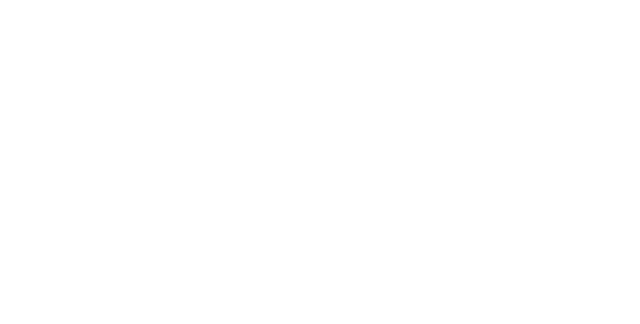
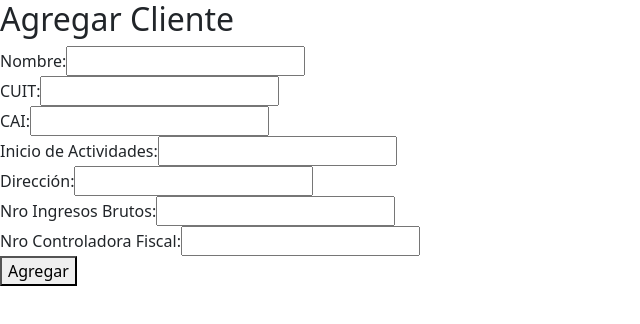
Before and after one commit to VizalGroup/contasoluciones, a React (Create React App) app: page /addclient in a window 1280 px wide. Before the commit this address had no page. Shown: the top 324 px of the page, without its empty margins (0-640 px from the left). Built offline with nearby package versions, Linux system fonts and the light colour scheme; sample sign-in values are in the browser's storage.

Commit message:
Actualizacion del redux, conexion con el backend y diferenciacion de tablas

```diff
--- a/src/App.js
+++ b/src/App.js
@@ -4,6 +4,8 @@ import { Route, Routes, Navigate, BrowserRouter } from 'react-router-dom';
 import Login from './Components/Login/Login'
 import Home from "./Components/Home/Home";
 import 'bootstrap/dist/css/bootstrap.min.css';
+import ClientesTable from "./Components/Clientes/ClientesTable/ClientesTable";
+import ClienteForm from "./Components/Clientes/ClienteForm/ClienteForm";
 
 
 const PrivateRoute = ({ element }) => {
@@ -25,6 +27,9 @@ function App() {
       <Routes>
         <Route path="/" element={<Login />} />
         <Route path="/home" element={<PrivateRoute element={<Home />} />} />
+        <Route path="/clients" element={<PrivateRoute element={<ClientesTable />} />} />
+        <Route path="/addclient" element={<PrivateRoute element={<ClienteForm />} />} />
+
       </Routes>
     </div>
   </BrowserRouter> );
--- a/src/Components/Clientes/ClienteForm/ClienteForm.jsx
+++ b/src/Components/Clientes/ClienteForm/ClienteForm.jsx
@@ -0,0 +1,123 @@
+import React, { useState } from 'react'
+import {PostCliente} from "../../../Redux/actions";
+import { useSelector, useDispatch } from "react-redux";
+
+export default function ClienteForm() {
+    const dispatch = useDispatch();
+    const [formData, setFormData] = useState({
+        nombre: '',
+        cuit: '',
+        cai: '',
+        inicio_actividades: '',
+        direccion: '',
+        numero_ingresos_brutos: '',
+        numero_controladora_fiscal: '',
+      });
+
+      const handleInputChange = (e) => {
+        const { name, value } = e.target;
+        setFormData({
+          ...formData,
+          [name]: value,
+        });
+      };
+
+      const handleSubmit = (e) => {
+        e.preventDefault();
+
+        // Envía los datos del cliente al servidor utilizando la acción PostCliente
+        dispatch(PostCliente(formData));
+
+        // Puedes reiniciar el estado del formulario si lo deseas
+        setFormData({
+          nombre: '',
+          cuit: '',
+          cai: '',
+          inicio_actividades: '',
+          direccion: '',
+          numero_ingresos_brutos: '',
+          numero_controladora_fiscal: '',
+        });
+      };
+
+
+
+      return (
+        <div>
+          <h2>Agregar Cliente</h2>
+          <form onSubmit={handleSubmit}>
+            <div>
+              <label htmlFor="nombre">Nombre:</label>
+              <input
+                type="text"
+                id="nombre"
+                name="nombre"
+                value={formData.nombre}
+                onChange={handleInputChange}
+              />
+            </div>
+            <div>
+              <label htmlFor="cuit">CUIT:</label>
+              <input
+                type="text"
+                id="cuit"
+                name="cuit"
+                value={formData.cuit}
+                onChange={handleInputChange}
+              />
+            </div>
+            <div>
+              <label htmlFor="cai">CAI:</label>
+              <input
+                type="text"
+                id="cai"
+                name="cai"
+                value={formData.cai}
+                onChange={handleInputChange}
+              />
+            </div>
+            <div>
+              <label htmlFor="inicio_actividades">Inicio de Actividades:</label>
+              <input
+                type="text"
+                id="inicio_actividades"
+                name="inicio_actividades"
+                value={formData.inicio_actividades}
+                onChange={handleInputChange}
+              />
+            </div>
+            <div>
+              <label htmlFor="direccion">Dirección:</label>
+              <input
+                type="text"
+                id="direccion"
+                name="direccion"
+                value={formData.direccion}
+                onChange={handleInputChange}
+              />
+            </div>
+            <div>
+              <label htmlFor="numero_ingresos_brutos">Nro Ingresos Brutos:</label>
+              <input
+                type="text"
+                id="numero_ingresos_brutos"
+                name="numero_ingresos_brutos"
+                value={formData.numero_ingresos_brutos}
+                onChange={handleInputChange}
+              />
+            </div>
+            <div>
+              <label htmlFor="numero_controladora_fiscal">Nro Controladora Fiscal:</label>
+              <input
+                type="text"
+                id="numero_controladora_fiscal"
+                name="numero_controladora_fiscal"
+                value={formData.numero_controladora_fiscal}
+                onChange={handleInputChange}
+              />
+            </div>
+            <button type="submit">Agregar</button>
+          </form>
+        </div>
+      );
+    }
--- a/src/Components/Clientes/ClientesTable/ClientesTable.jsx
+++ b/src/Components/Clientes/ClientesTable/ClientesTable.jsx
@@ -1,82 +1,62 @@
+import React, { useEffect, useState } from "react";
+import { useSelector, useDispatch } from "react-redux";
 
-import React, { useEffect, useState } from 'react';
-import { useSelector, useDispatch } from 'react-redux';
+import Table from "@mui/material/Table";
+import TableBody from "@mui/material/TableBody";
+import TableCell from "@mui/material/TableCell";
+import TableContainer from "@mui/material/TableContainer";
+import TableHead from "@mui/material/TableHead";
+import TableRow from "@mui/material/TableRow";
+import Paper from "@mui/material/Paper";
+import TextField from "@mui/material/TextField";
+import Button from "react-bootstrap/Button";
 
-import Table from '@mui/material/Table';
-import TableBody from '@mui/material/TableBody';
-import TableCell from '@mui/material/TableCell';
-import TableContainer from '@mui/material/TableContainer';
-import TableHead from '@mui/material/TableHead';
-import TableRow from '@mui/material/TableRow';
-import Paper from '@mui/material/Paper';
-import TextField from '@mui/material/TextField';
-import Button from 'react-bootstrap/Button';
-
-import { DeleteCliente, GetClientes, GetFacturas, UpdateCliente } from '../../../Redux/actions';
+import {
+  DeleteCliente,
+  GetClientes,
+  UpdateCliente,
+} from "../../../Redux/actions";
 
 const ClientesTable = () => {
   const clientes = useSelector((state) => state.clientes);
   const dispatch = useDispatch();
 
-  const [searchTerm, setSearchTerm] = useState('');
-
-  const clientesPRUEBA = [
-    {
-      id: 1,
-      cai: "123456789",
-      cuit: "12-34567890-1",
-      nombreRazonSocial: "Cliente A",
-      inicioActividades: "2023-01-10",
-      direccionLocal: "Calle 123, Ciudad",
-      nroIngresosBrutos: "IB123456",
-      nroControladoraFiscal: "CF-7890",
-    },
-    {
-      id: 2,
-      cai: "987654321",
-      cuit: "98-76543210-2",
-      nombreRazonSocial: "Cliente B",
-      inicioActividades: "2022-05-15",
-      direccionLocal: "Avenida 456, Ciudad",
-      nroIngresosBrutos: "IB987654",
-      nroControladoraFiscal: "CF-4321",
-    },
-    {
-      id: 3,
-      cai: "555555555",
-      cuit: "55-55555555-3",
-      nombreRazonSocial: "Cliente C",
-      inicioActividades: "2021-11-20",
-      direccionLocal: "Calle Principal, Pueblo",
-      nroIngresosBrutos: "IB555555",
-      nroControladoraFiscal: "CF-5555",
-    },
-  ];
+  const [searchTerm, setSearchTerm] = useState("");
 
   // Filtrar los clientes basados en el término de búsqueda
-  const filteredClientes = clientesPRUEBA.filter((cliente) => { // clientes
+  const filteredClientes = clientes.filter((cliente) => {
+    // clientes
     return Object.values(cliente).some(
       (value) =>
-        (typeof value === 'string' &&
-        value.toLowerCase().includes(searchTerm.toLowerCase()))
-        || typeof value === 'number'
+        (typeof value === "string" &&
+          value.toLowerCase().includes(searchTerm.toLowerCase())) ||
+        typeof value === "number"
     );
   });
 
   const handleDelete = (clienteId) => {
     dispatch(DeleteCliente(clienteId));
+    dispatch(GetClientes());
   };
 
   const handleEdit = (clienteId) => {
-    dispatch(UpdateCliente(clienteId))
-  }
+    dispatch(UpdateCliente(clienteId));
+  };
 
-  useEffect(()=>{
-    dispatch(GetFacturas());
+  useEffect(() => {
     dispatch(GetClientes());
-  },[dispatch]);
+  }, [dispatch]);
 
   return (
+    <div>
+      <a href="/addclient">
+        <Button
+          variant="success"
+          style={{ fontSize: "1.5em" }}
+        >
+          + Agregar cliente
+        </Button>
+      </a>
       <div>
         <TextField
           label="Buscar Cliente"
@@ -85,12 +65,12 @@ const ClientesTable = () => {
           value={searchTerm}
           onChange={(e) => setSearchTerm(e.target.value)}
         />
-
+      </div>
       <TableContainer component={Paper}>
         <Table>
           <TableHead>
             <TableRow>
-              <TableCell>ID</TableCell>
+              <TableCell>Nº Cliente</TableCell>
               <TableCell>CAI</TableCell>
               <TableCell>CUIT</TableCell>
               <TableCell>Nombre o Razón Social</TableCell>
@@ -107,11 +87,11 @@ const ClientesTable = () => {
                 <TableCell>{cliente.id}</TableCell>
                 <TableCell>{cliente.cai}</TableCell>
                 <TableCell>{cliente.cuit}</TableCell>
-                <TableCell>{cliente.nombreRazonSocial}</TableCell>
-                <TableCell>{cliente.inicioActividades}</TableCell>
-                <TableCell>{cliente.direccionLocal}</TableCell>
-                <TableCell>{cliente.nroIngresosBrutos}</TableCell>
-                <TableCell>{cliente.nroControladoraFiscal}</TableCell>
+                <TableCell>{cliente.nombre}</TableCell>
+                <TableCell>{cliente.inicio_actividades}</TableCell>
+                <TableCell>{cliente.direccion}</TableCell>
+                <TableCell>{cliente.numero_ingresos_brutos}</TableCell>
+                <TableCell>{cliente.numero_controladora_fiscal}</TableCell>
                 <TableCell>
                   <Button
                     variant="primary"
--- a/src/Components/Facturas/FacturasTable/FacturasTable.jsx
+++ b/src/Components/Facturas/FacturasTable/FacturasTable.jsx
@@ -16,6 +16,7 @@ import { GetClientes, GetFacturas, UpdateFactura, DeleteFactura } from '../../..
 
 const FacturasTable = () => {
   const facturas = useSelector((state) => state.facturas);
+  const clientes = useSelector((state) => state.clientes);
   const dispatch = useDispatch();
 
   const [searchTerm, setSearchTerm] = useState('');
@@ -55,7 +56,7 @@ const FacturasTable = () => {
 
 
   // Filtrar las facturas basadas en el término de búsqueda
-  const filteredFacturas = facturasPRUEBA.filter((factura) => { // facturas.filter
+  const filteredFacturas = facturas.filter((factura) => { // facturas.filter
     // Filtra por todas las propiedades excepto 'fecha'
     return Object.values(factura).some(
       (value) =>
@@ -67,6 +68,8 @@ const FacturasTable = () => {
 
   const handleDelete = (facturaId) => {
     dispatch(DeleteFactura(facturaId));
+    dispatch(GetFacturas());
+    dispatch(GetClientes());
   };
 
   const handleEdit = (facturaId) => {
@@ -110,10 +113,10 @@ const FacturasTable = () => {
                 <TableCell>{factura.fecha}</TableCell>
                 <TableCell>{factura.concepto}</TableCell>
                 <TableCell>{factura.cantidad}</TableCell>
-                <TableCell>{factura.precioUnitario}</TableCell>
+                <TableCell>{factura.precioxu}</TableCell>
                 <TableCell>{factura.iva}</TableCell>
                 <TableCell>{factura.importe}</TableCell>
-                <TableCell>{factura.cliente}</TableCell>
+                <TableCell>{factura.id_cliente}</TableCell>
                 <TableCell>
                   <Button
                     variant="primary"
--- a/src/Components/Home/Home.jsx
+++ b/src/Components/Home/Home.jsx
@@ -15,12 +15,15 @@ export default function Home() {
 
   return (<div>
     <h1>Bienvenido a {nombreApp}</h1>
-    <p></p>
+    <br />
+    <a href="/clients">
+
+    <button >Clientes</button>
+    </a>
     <h4>Tabla de Facturas</h4>
     <FacturasTable></FacturasTable>
     <p></p>
-    <h4>Tabla de Clientes</h4>
-    <ClientesTable></ClientesTable>
+
 
   </div>)
 }
--- /dev/null
+++ b/src/Components/Logout/auth.js
@@ -0,0 +1,6 @@
+import loginConfig from "../Login/credentials";
+
+export const isAuthenticated = () => {
+  const storedUsername = localStorage.getItem("username");
+  return storedUsername === loginConfig.REACT_APP_USERNAME;
+};
```
Also changed, not shown: src/Components/Logout/Logout.jsx (added, +22 -0 lines), src/Redux/actions.js (+69 -24 lines). Lines whose indentation alone changed are shown as unchanged.
